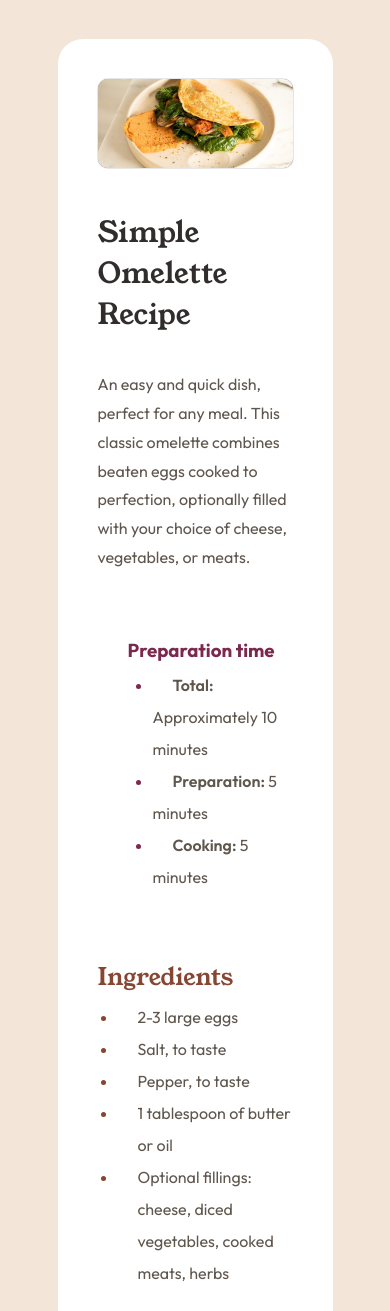
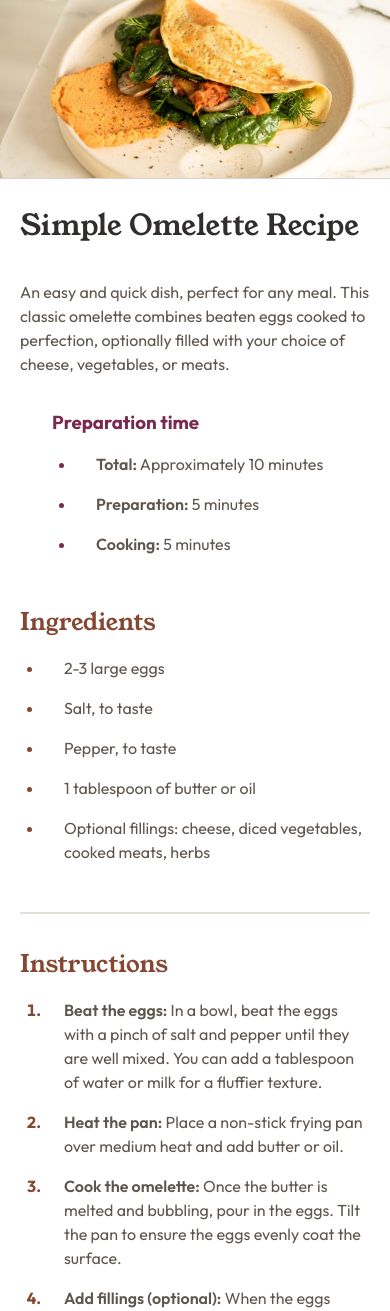
Before and after one commit to Ali5723/Frontend-Mentor-Recipe-page, a plain HTML site: page index.html in a window 390 px wide. Shown: the top 1311 px of the page. Drawn offline with Linux system fonts and the light colour scheme.

Commit message:
Make It Responsive on Phones & Clean The CSS Code

```diff
--- /dev/null
+++ b/css/default.css
@@ -0,0 +1,32 @@
+* {
+  margin: 0;
+}
+body {
+  background-color: var(--color-Stone-100);
+}
+::selection {
+  color: var(--color-White);
+  background-color: var(--color-Stone-600);
+}
+hr {
+  border: 1px solid var(--color-Stone-150);
+  margin: 2rem 0;
+}
+h2 {
+  font-family: "Young Serif";
+  color: var(--color-Brown-800);
+  font-weight: normal;
+}
+ul,
+ol {
+  padding: 1rem 0 0 1.5rem;
+}
+li {
+  padding: 0 0 1rem 1.25rem;
+}
+p {
+  margin: 2rem 0;
+}
+span {
+  font-weight: 600;
+}
--- a/css/main.css
+++ b/css/main.css
@@ -1,13 +1,3 @@
-* {
-  margin: 0;
-}
-body {
-  background-color: var(--color-Stone-100);
-}
-hr {
-  border: 1px solid var(--color-Stone-150);
-  margin: 35px 0;
-}
 .container {
   margin: 10vw auto;
   width: 50vw;
@@ -16,11 +6,12 @@ hr {
   border-radius: 25px;
   padding: 40px;
   font-family: "Outfit";
+  line-height: 1.5;
 }
 .container > img {
   width: 100%;
   border-radius: 10px;
-  margin-bottom: 40px;
+  margin-bottom: 2rem;
   box-shadow: 0 0 1px black;
 }
 .container > img + h1 {
@@ -28,76 +19,26 @@ hr {
   font-family: "Young Serif";
   font-weight: normal;
   font-size: 1.8rem;
-  margin-bottom: 35px;
-}
-.container > img + h1 + p {
-  line-height: 1.8;
-  margin-bottom: 60px;
 }
 .container > .preparation-time {
-  line-height: 2;
+  margin-bottom: 2rem;
 }
 .container > .preparation-time > h3 {
-  text-indent: 30px;
-  color: var(--color-Rose-800);
+  padding-left: 2rem;
 }
 .container > .preparation-time > h3 + ul {
-  padding-left: 55px;
-  margin-bottom: 60px;
+  padding-left: 3.5rem;
 }
+.container > .preparation-time > h3,
 .container > .preparation-time > h3 + ul > li::marker {
   color: var(--color-Rose-800);
 }
-.container > .preparation-time > h3 + ul > li > span {
-  font-weight: 600;
-  margin-left: 20px;
-}
-.container > .ingredients {
-  line-height: 2;
-}
-.container > .ingredients > h2 {
-  font-family: "Young Serif";
-  color: var(--color-Brown-800);
-  font-weight: normal;
-}
-.container > .ingredients > h2 + ul {
-  padding-left: 20px;
-}
-.container > .ingredients > h2 + ul > li {
-  padding-left: 20px;
-}
-.container > .ingredients > h2 + ul > li::marker {
+.container > .ingredients > h2 + ul > li::marker,
+.container > .instructions > h2 + ol > li::marker {
   color: var(--color-Brown-800);
 }
-.container > .instructions {
-  line-height: 1.8;
-}
-.container > .instructions > h2 {
-  font-family: "Young Serif";
-  color: var(--color-Brown-800);
-  font-weight: normal;
-}
-.container > .instructions > h2 + ol {
-  padding: 15px 25px 0;
-}
 .container > .instructions > h2 + ol > li::marker {
-  color: var(--color-Brown-800);
   font-weight: 700;
-}
-.container > .instructions > h2 + ol > li {
-  padding: 0 0 10px 15px;
-}
-.container > .instructions > h2 + ol > li > span {
-  font-weight: 600;
-}
-.container > .nutrition > h2 {
-  font-family: "Young Serif";
-  color: var(--color-Brown-800);
-  font-weight: normal;
-  margin-bottom: 30px;
-}
-.container > .nutrition > h2 + p {
-  margin-bottom: 30px;
 }
 .container > .nutrition > h2 + p + table {
   width: 100%;
@@ -105,7 +46,7 @@ hr {
 }
 .container > .nutrition > h2 + p + table tr td {
   border-bottom: 1px solid var(--color-Stone-150);
-  padding: 15px 30px;
+  padding: 1rem 2rem;
 }
 .container > .nutrition > h2 + p + table tr td:last-of-type {
   font-weight: 600;
--- /dev/null
+++ b/css/media.css
@@ -0,0 +1,14 @@
+@media (min-width: 320px) and (max-width: 600px) {
+  .container {
+    width: calc(100vw - 40px);
+    margin: 0;
+    padding: 20px;
+    border-radius: 0;
+  }
+  .container > img {
+    width: 100vw;
+    margin: -20px;
+    margin-bottom: 20px;
+    border-radius: 0;
+  }
+}
--- a/index.html
+++ b/index.html
@@ -12,8 +12,10 @@
         <title>Frontend Mentor | Recipe page</title>
         <link rel="stylesheet" href="css/font-face.css">
         <link rel="stylesheet" href="css/root.css">
+        <link rel="stylesheet" href="css/default.css">
         <link rel="stylesheet" href="css/attribution.css">
         <link rel="stylesheet" href="css/main.css">
+        <link rel="stylesheet" href="css/media.css">
     </head>
     <body>
         <div class="container">
```
